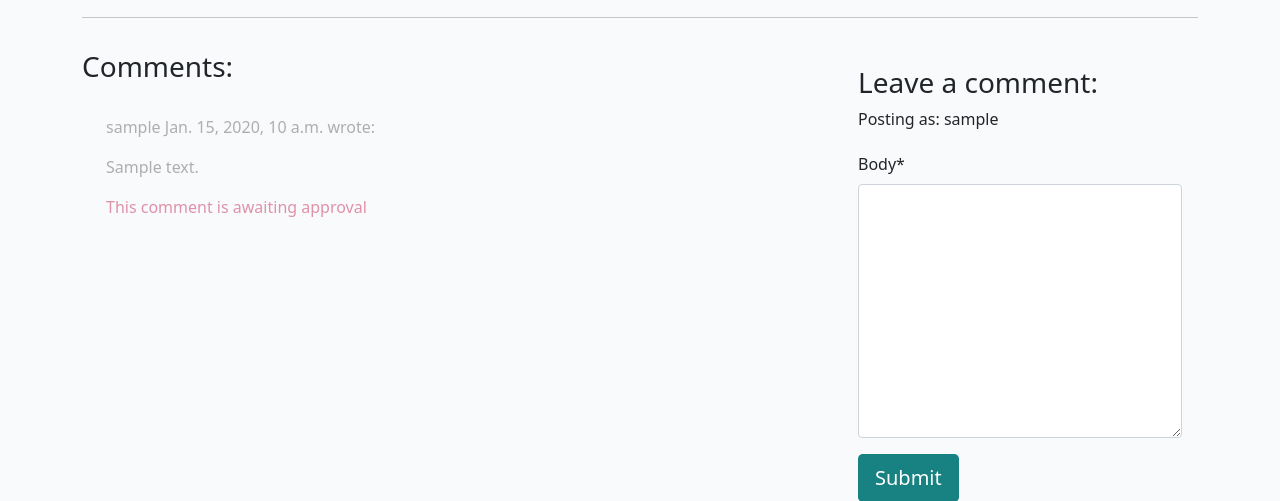
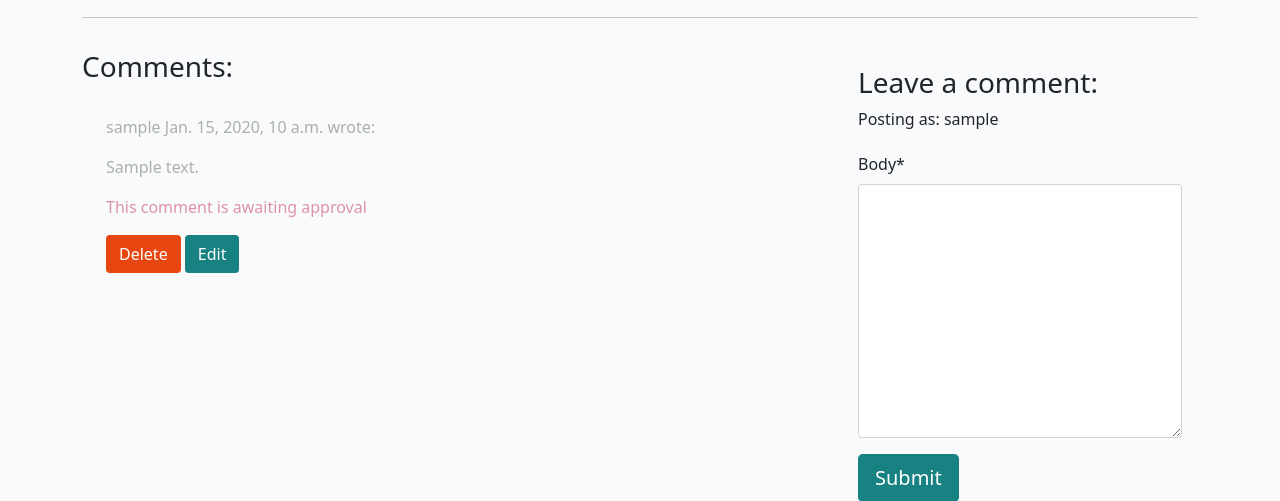
Before and after one commit to rachel1davey/django-blog, a Django app: a page that uses templates/base.html in a window 1280 px wide. Shown: the part 499-1000 px from the top of the page. Run offline with Django 4.2, Linux system fonts and the light colour scheme; a user stored in the database is signed in; tables that the repository leaves empty hold one stand-in row (values such as "Sample post"); parts of the project's set-up code (start-up, migrations or seed data) failed here and were passed over; some libraries are stand-ins or nearby versions.

Commit message:
feat: add comment deletion and editing functionality with confirmation modal

```diff
--- a/blog/templates/blog/post_detail.html
+++ b/blog/templates/blog/post_detail.html
@@ -67,6 +67,12 @@
             This comment is awaiting approval
           </p>
           {% endif %}
+           {% if user.is_authenticated and comment.author == user %}
+             <button class="btn btn-delete"
+             comment_id="{{ comment.id }}">Delete</button>
+             <button class="btn btn-edit"
+             comment_id="{{ comment.id }}">Edit</button>
+          {% endif %}
         </div>
         <!-- Our for loop ends here -->
         {% endfor %}
@@ -92,5 +98,32 @@
     </div>
   </div>
 </div>
+<!-- Delete confirmation modal -->
+<div class="modal fade" id="deleteModal" tabindex="-1"
+  aria-labelledby="deleteModalLabel" aria-hidden="true">
+  <div class="modal-dialog">
+    <div class="modal-content">
+      <div class="modal-header">
+        <h5 class="modal-title"
+          id="deleteModalLabel">Delete comment?</h5>
+        <button type="button" class="btn-close"
+          data-bs-dismiss="modal" aria-label="Close"></button>
+      </div>
+      <div class="modal-body">
+        Are you sure you want to delete your comment?
+        This action cannot be undone.
+      </div>
+      <div class="modal-footer">
+        <button type="button" class="btn btn-secondary"
+          data-bs-dismiss="modal">Close</button>
+        <a id="deleteConfirm" href="#" class="btn
+          btn-danger">Delete</a>
+      </div>
+    </div>
+  </div>
+</div>
+{% endblock content %}
 
-{% endblock content %}
+{% block extras %}
+<script src="{% static 'js/comments.js' %}"></script>
+{% endblock %}
--- a/blog/urls.py
+++ b/blog/urls.py
@@ -7,4 +7,6 @@ urlpatterns = [
     path('<slug:slug>/', views.post_detail, name="post_detail"),
     path('<slug:slug>/edit_comment/<int:comment_id>',
          views.comment_edit, name='comment_edit'),
+    path('<slug:slug>/delete_comment/<int:comment_id>',
+         views.comment_delete, name='comment_delete'),
 ]
--- a/blog/views.py
+++ b/blog/views.py
@@ -78,3 +78,19 @@ def comment_edit(request, slug, comment_id):
             messages.add_message(request, messages.ERROR, 'Error updating comment!')
 
     return HttpResponseRedirect(reverse('post_detail', args=[slug]))
+
+def comment_delete(request, slug, comment_id):
+    """
+    view to delete comment
+    """
+    queryset = Post.objects.filter(status=1)
+    post = get_object_or_404(queryset, slug=slug)
+    comment = get_object_or_404(Comment, pk=comment_id)
+
+    if comment.author == request.user:
+        comment.delete()
+        messages.add_message(request, messages.SUCCESS, 'Comment deleted!')
+    else:
+        messages.add_message(request, messages.ERROR, 'You can only delete your own comments!')
+
+    return HttpResponseRedirect(reverse('post_detail', args=[slug]))
--- /dev/null
+++ b/static/js/comments.js
@@ -0,0 +1,48 @@
+const editButtons = document.getElementsByClassName("btn-edit");
+const commentText = document.getElementById("id_body");
+const commentForm = document.getElementById("commentForm");
+const submitButton = document.getElementById("submitButton");
+const deleteModal = new bootstrap.Modal(document.getElementById("deleteModal"));
+const deleteButtons = document.getElementsByClassName("btn-delete");
+const deleteConfirm = document.getElementById("deleteConfirm");
+
+
+/**
+* Initializes edit functionality for the provided edit buttons.
+*
+* For each button in the `editButtons` collection:
+* - Retrieves the associated comment's ID upon click.
+* - Fetches the content of the corresponding comment.
+* - Populates the `commentText` input/textarea with the comment's content for editing.
+* - Updates the submit button's text to "Update".
+* - Sets the form's action attribute to the `edit_comment/{commentId}` endpoint.
+*/
+for (let button of editButtons) {
+  button.addEventListener("click", (e) => {
+    let commentId = e.target.getAttribute("comment_id");
+    let commentContent = document.getElementById(`comment${commentId}`).innerText;
+    commentText.value = commentContent;
+    submitButton.innerText = "Update";
+    commentForm.setAttribute("action", `edit_comment/${commentId}`);
+  });
+}
+
+
+
+/**
+* Initializes deletion functionality for the provided delete buttons.
+*
+* For each button in the `deleteButtons` collection:
+* - Retrieves the associated comment's ID upon click.
+* - Updates the `deleteConfirm` link's href to point to the
+* deletion endpoint for the specific comment.
+* - Displays a confirmation modal (`deleteModal`) to prompt
+* the user for confirmation before deletion.
+*/
+for (let button of deleteButtons) {
+  button.addEventListener("click", (e) => {
+    let commentId = e.target.getAttribute("comment_id");
+    deleteConfirm.href = `delete_comment/${commentId}`;
+    deleteModal.show();
+  });
+}
--- a/templates/base.html
+++ b/templates/base.html
@@ -117,6 +117,9 @@
     <script src="https://cdn.jsdelivr.net/npm/bootstrap@5.0.1/dist/js/bootstrap.bundle.min.js"
         integrity="sha384-gtEjrD/SeCtmISkJkNUaaKMoLD0//ElJ19smozuHV6z3Iehds+3Ulb9Bn9Plx0x4" crossorigin="anonymous">
         </script>
+    {% block extras %}
+    {% endblock %}
+
 </body>
 
 </html>
```
